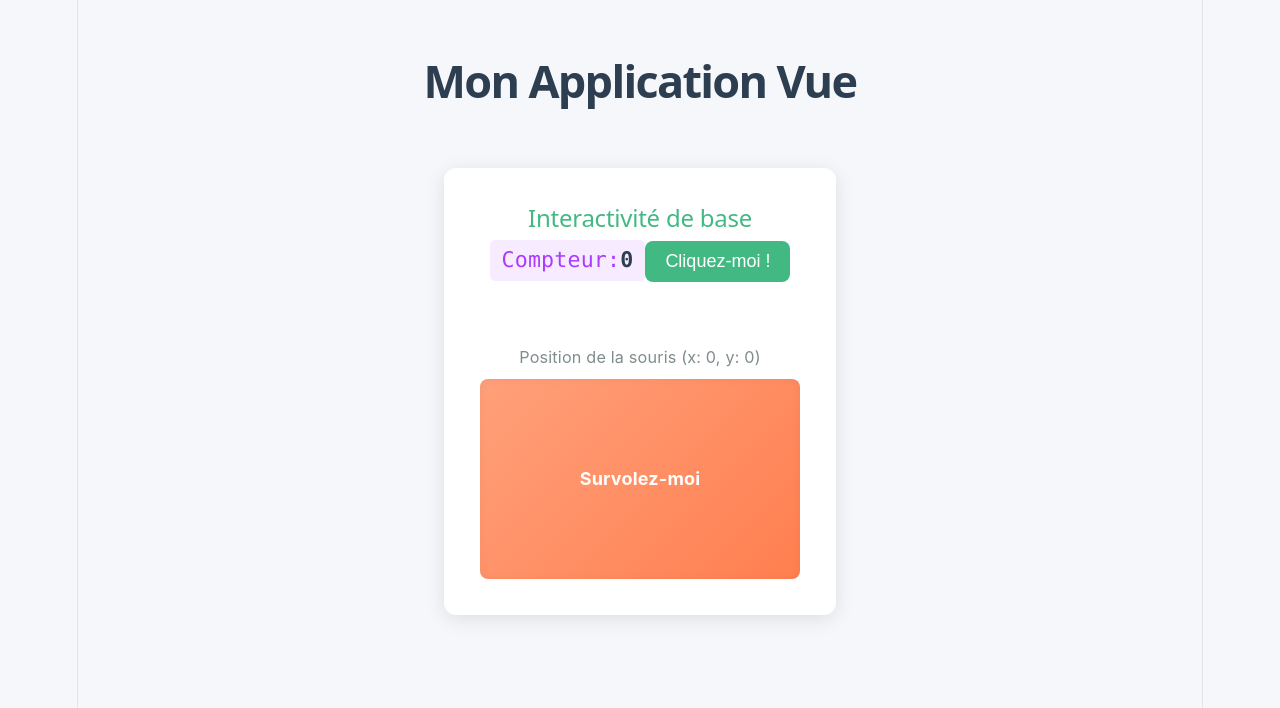
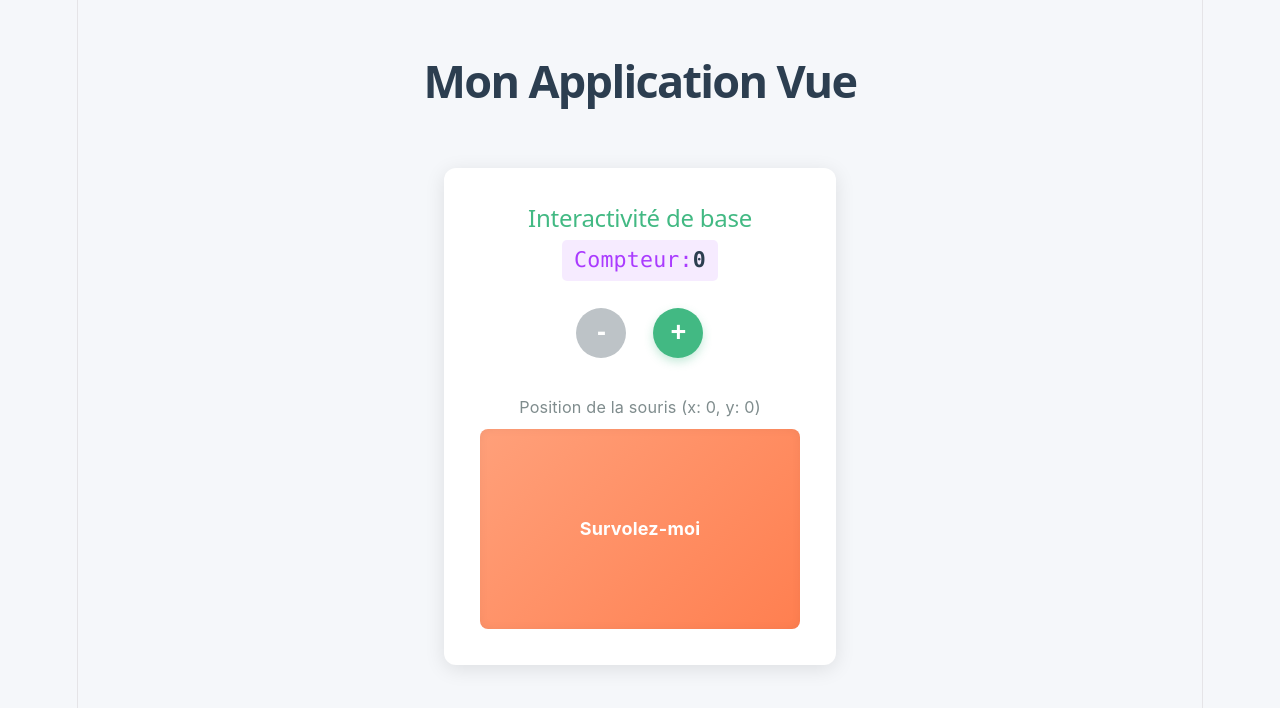
Before and after one commit to selkniezpandora/tuto-vue, a Vue app: page / in a window 1280 px wide. Shown: the top 708 px of the page. Built offline with nearby package versions, Linux system fonts and the light colour scheme.

Commit message:
refactor MyComponent.vue: replace helloWorld with increment/decrement methods and enhance counter controls with updated styling

```diff
--- a/src/components/MyComponent.vue
+++ b/src/components/MyComponent.vue
@@ -10,9 +10,13 @@ export default {
     };
   },
   methods: {
-    helloWorld() {
-      console.log("Hello World");
+    increment() {
       this.counter++;
+    },
+    decrement() {
+      if (this.counter > 0) {
+        this.counter--;
+      }
     },
     updateCoords(event: MouseEvent) {
       this.x = event.offsetX;
@@ -30,13 +34,14 @@ export default {
       <h2>Interactivité de base</h2>
       <p class="counter">Compteur: <span>{{ counter }}</span></p>
 
-      <button @click="helloWorld" class="btn">
-        Cliquez-moi !
-      </button>
+      <div class="counter-controls">
+        <button @click="decrement" class="btn-circle" :disabled="counter <= 0">-</button>
+        <button @click="increment" class="btn-circle">+</button>
+      </div>
 
       <div class="box-container">
         <p>Position de la souris (x: {{ x }}, y: {{ y }})</p>
-        <div @mousemove="updateCoords" @click.once="helloWorld" class="box">
+        <div @mousemove="updateCoords" @click.once="increment" class="box">
           Survolez-moi
         </div>
       </div>
@@ -79,24 +84,42 @@ h2 {
   color: #2c3e50;
 }
 
-.btn {
+.counter-controls {
+  display: flex;
+  justify-content: center;
+  gap: 1.5rem;
+  margin-bottom: 20px;
+}
+
+.btn-circle {
   background-color: #42b983;
   color: white;
   border: none;
-  padding: 10px 20px;
-  border-radius: 8px;
-  font-size: 1rem;
+  width: 50px;
+  height: 50px;
+  border-radius: 50%;
+  font-size: 1.5rem;
+  font-weight: bold;
   cursor: pointer;
   transition: background-color 0.3s ease, transform 0.1s;
-  margin-bottom: 20px;
+  display: flex;
+  align-items: center;
+  justify-content: center;
+  box-shadow: 0 4px 10px rgba(66, 185, 131, 0.3);
 }
 
-.btn:hover {
+.btn-circle:hover {
   background-color: #3aa876;
 }
 
-.btn:active {
-  transform: scale(0.98);
+.btn-circle:active {
+  transform: scale(0.95);
+}
+
+.btn-circle:disabled {
+  background-color: #bdc3c7;
+  cursor: not-allowed;
+  box-shadow: none;
 }
 
 .box-container {
```
